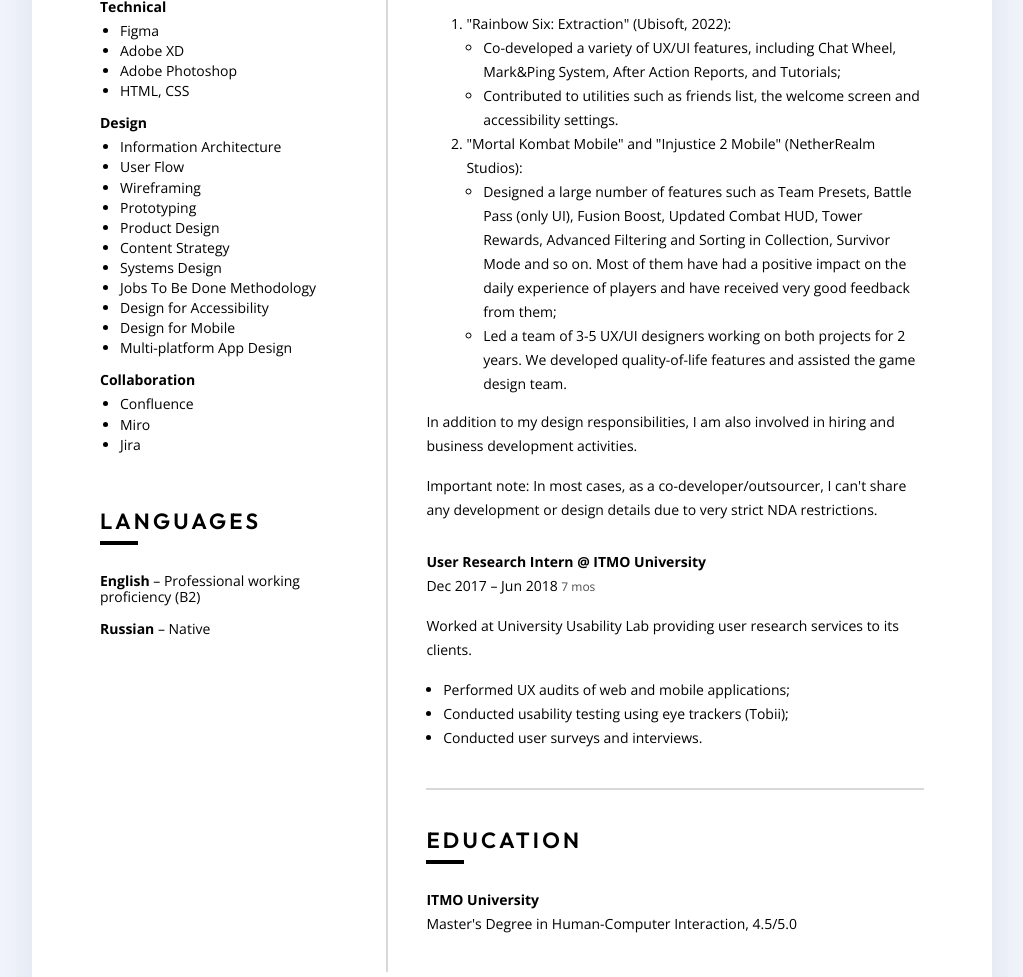
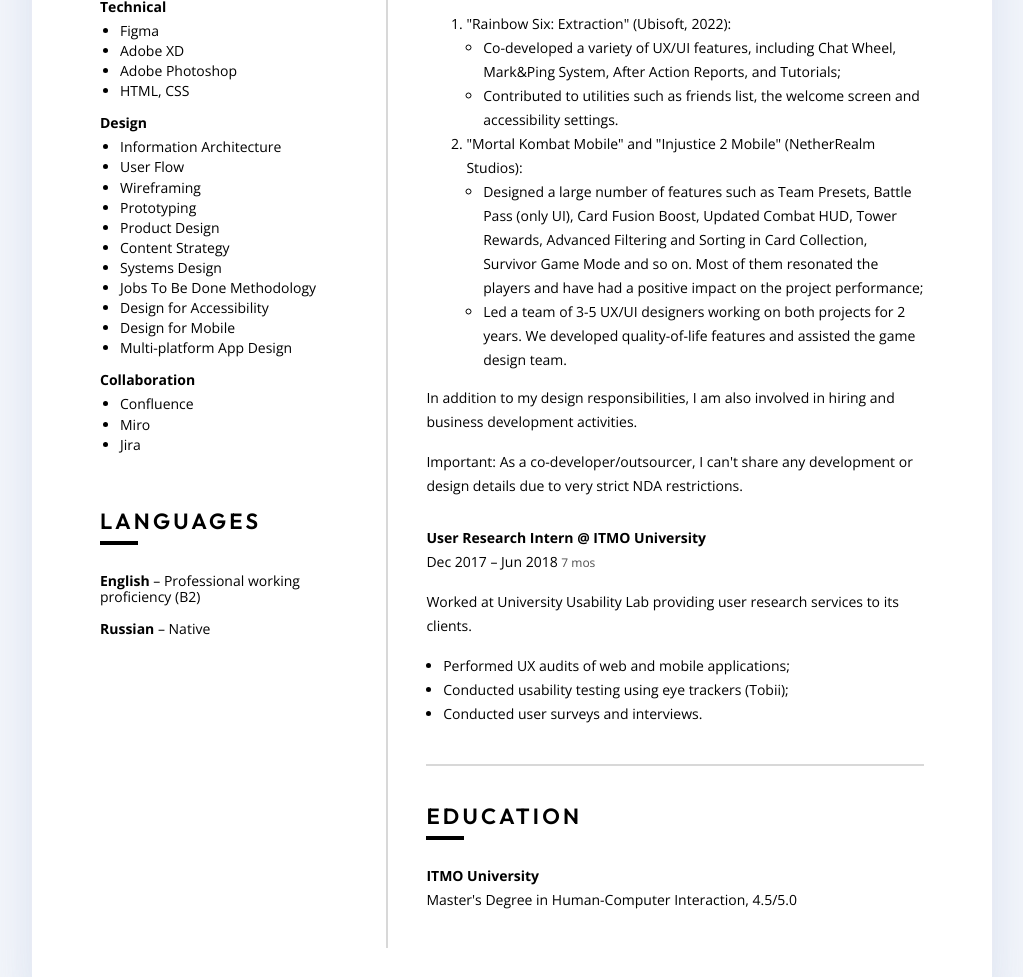
Before and after one commit to NerianMin/bortein.com, a website: page index.html in a window 1280 px wide. Shown: the part 965-1942 px from the top of the page, without its empty margins (128-1151 px from the left). Drawn offline with nearby package versions, Linux system fonts and the light colour scheme.

Commit message:
Update index.html

```diff
--- a/index.html
+++ b/index.html
@@ -98,7 +98,7 @@
       <section class="info-section">
         <h3 class="info-section__heading">Summary</h3>
         <div class="info-section__text info-section__text--long">
-          <p>Designer with over 5 years of experience in game development. Currently the Lead Experience Designer at Sperasoft, where I have had the opportunity to contribute to the development of a multi-platform co-op shooter and to live ops of two mobile games (all three based on well-known IPs), leading a team of 3-5 UX/UI designers. I hold a Master's degree in Human-Computer Interaction and am passionate about creating engaging and accessible design that aligns with the game design vision and business goals. In addition to my design responsibilities, I am also involved in hiring and business development activities.</p>
+            <p>Designer with over 5 years of experience in game development. Currently the Lead Experience Designer at Sperasoft, where I have had the opportunity to contribute to the development of a multi-platform co-op shooter and to live ops of two mobile games (all three based on well-known IPs), leading a team of 3-5 UX/UI designers. I hold a Master's degree in Human-Computer Interaction and am passionate about creating engaging and intuitive design that aligns with both the game design vision and business goals. In addition to my design responsibilities, I am also involved in hiring and business development activities.</p>
         </div>
       </section>
       <section class="info-section">
@@ -122,12 +122,12 @@
                 </ul>
               <li>"Mortal Kombat Mobile" and "Injustice 2 Mobile" (NetherRealm Studios):</li>
                 <ul>
-                    <li>Designed a large number of features such as Team Presets, Battle Pass (only UI), Fusion Boost, Updated Combat HUD, Tower Rewards, Advanced Filtering and Sorting in Collection, Survivor Mode and so on. Most of them have had a positive impact on the daily experience of players and have received very good feedback from them;</li>
+                    <li>Designed a large number of features such as Team Presets, Battle Pass (only UI), Card Fusion Boost, Updated Combat HUD, Tower Rewards, Advanced Filtering and Sorting in Card Collection, Survivor Game Mode and so on. Most of them resonated the players and have had a positive impact on the project performance;</li>
                     <li>Led a team of 3-5 UX/UI designers working on both projects for 2 years. We developed quality-of-life features and assisted the game design team.</li>
                 </ul>
             </ol>
             <p>In addition to my design responsibilities, I am also involved in hiring and business development activities.</p>
-            <p>Important note: In most cases, as a co-developer/outsourcer, I can't share any development or design details due to very strict NDA restrictions.</p>
+            <p>Important: As a co-developer/outsourcer, I can't share any development or design details due to very strict NDA restrictions.</p>
           </div>
         </section>
         <section class="info-section__group">
```
